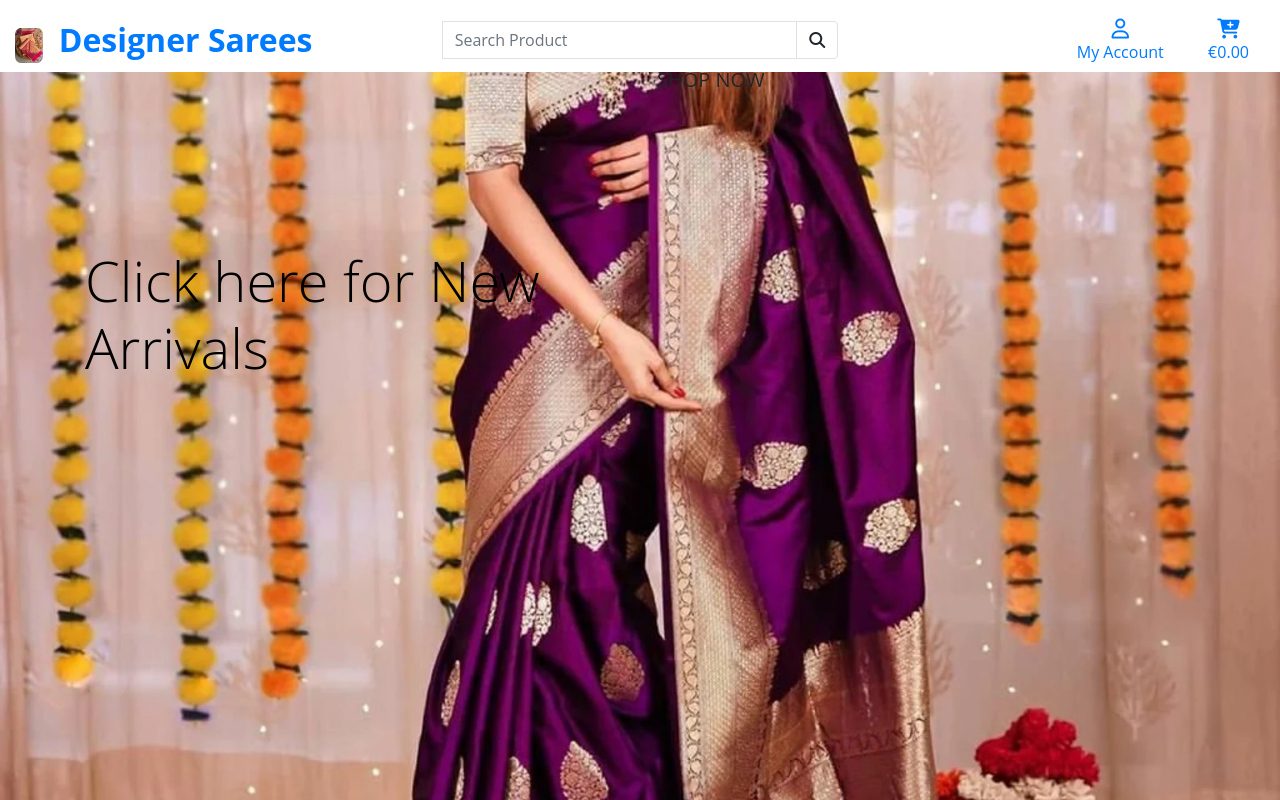
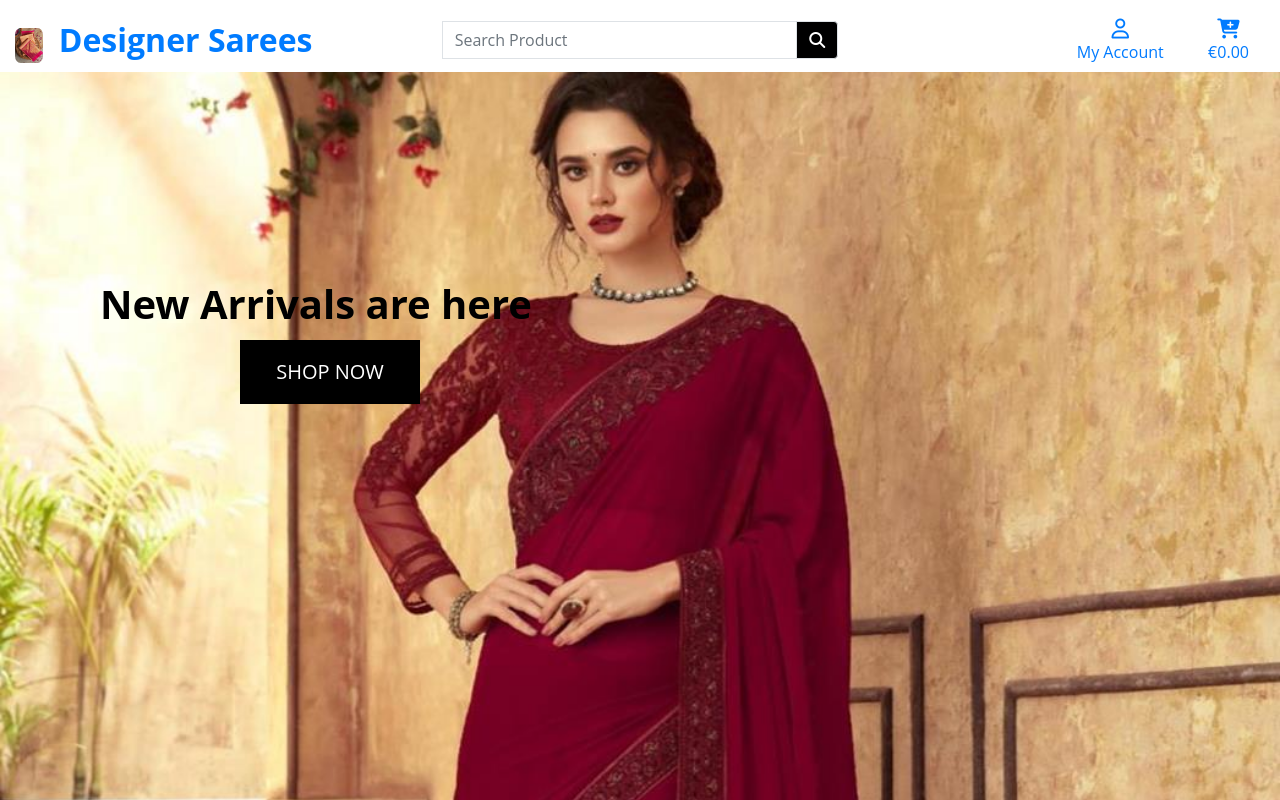
Before and after one commit to KSanthanesh/designer-silks, a Django app: page / in a window 1280 px wide. Run offline with Django 3.2, Linux system fonts and the light colour scheme; some libraries are stand-ins or nearby versions.

Commit message:
Adjust background image in the home page

```diff
--- a/home/templates/home/index.html
+++ b/home/templates/home/index.html
@@ -1,8 +1,8 @@
 {% extends "base.html" %}
 {% load static %}
 
-{% block page-header %}
-    <div class="container hearder-container">
+{% block page_header %}
+    <div class="container header-container">
         <div class="row">
             <div class="col">
 
@@ -13,15 +13,16 @@
 {% block content %}
 <div class="container h-100">
     <div class="row h-100">
-        <div class="col-7 col-md-6 my-auto">
-            <h2 class="display-4 logo-font text-black"> Click here for New Arrivals</h2>
+        <div class="col-7 col-md-6 new-arrivals">
+            <h1 class="logo-font text-black"><b>New Arrivals are here</b></h1>
         </div>
-        <div class="my-5">
+        <div class="shop-now">
             <h4>
                 <a href="" class="btn btn-lg rounded-0 text-uppercase py-3 shop-now-btn">Shop Now</a>
             </h4>
         </div>
     </div>
 </div>
+
 </div>
 {% endblock %}
--- a/static/css/style.css
+++ b/static/css/style.css
@@ -1,23 +1,18 @@
 @import url('https://fonts.googleapis.com/css2?family=Raleway&display=swap');
 
-* {
-    margin: 0;
-    padding: 0;
-    border: none;
-    box-sizing: border-box;
-}
-
 html {
-    /* height: 100%; */
+    height: 100%;
 }
 
 body {
-    background: url('/media/home-image-1.webp') no-repeat center center fixed;
+    background: url('/media/home-img.jpeg') no-repeat;
     background-size: cover;
-    height: calc(100vh - 164px);
+    height: calc(100vh - 100px);
     font-family: "Open Sans", cursive;
     color: #000;
 }
+
+
 /*---------------------------------------------------- base logo */
 .logo {
     width: 7%;
@@ -29,3 +24,45 @@ body {
 .header {
     display: flex;
 }
+
+
+.fa-icon {
+    align-items: center;
+    display:inline-flex;
+    justify-content: center;
+    height: 1.5rem;
+    width: 1.5 rem;
+}
+
+.logo-link {
+    width: fit-content;
+}
+.new-arrivals {
+    margin-top: 280px;
+}
+
+.shop-now {
+    margin-top: 340px;
+    margin-left: -25em;
+}
+
+.shop-now-btn {
+    background: black;
+    color: white;
+    min-width:180px;
+}
+
+.btn-black {
+    background: black;
+    color: white;
+}
+
+.shop-now-btn:hover,
+.shop-now-btn:active,
+.shop-now-btn:focus,
+.btn-black:hover,
+.btn-black:active,
+.btn-black:focus {
+    background: #222;
+    color: rgb(241, 157, 161);
+}
--- a/templates/base.html
+++ b/templates/base.html
@@ -38,7 +38,7 @@
         <div class="col-12 col-lg-4 text-center text-lg-left my-auto py-1 py-lg-0 header">
           <img src="{% static 'images/logo.png' %}" class="logo" alt="logo">
 
-            <h2 class="logo-font text-black my-0 header"><a href="{% url 'home' %}" class="nav-link main-logo-link"><b>Designer Sarees</b></a></h2>
+            <h2 class="logo-font text-black my-0 header"><a href="{% url 'home' %}" class="nav-link logo-link"><b>Designer Sarees</b></a></h2>
         </div>
         <div class="col-12 col-lg-4 my-auto py-1 py-lg-0">
           <form method="GET" action="">
```
Also changed, not shown: media/home-image-1.webp (deleted), media/home-img.jpeg (added).
